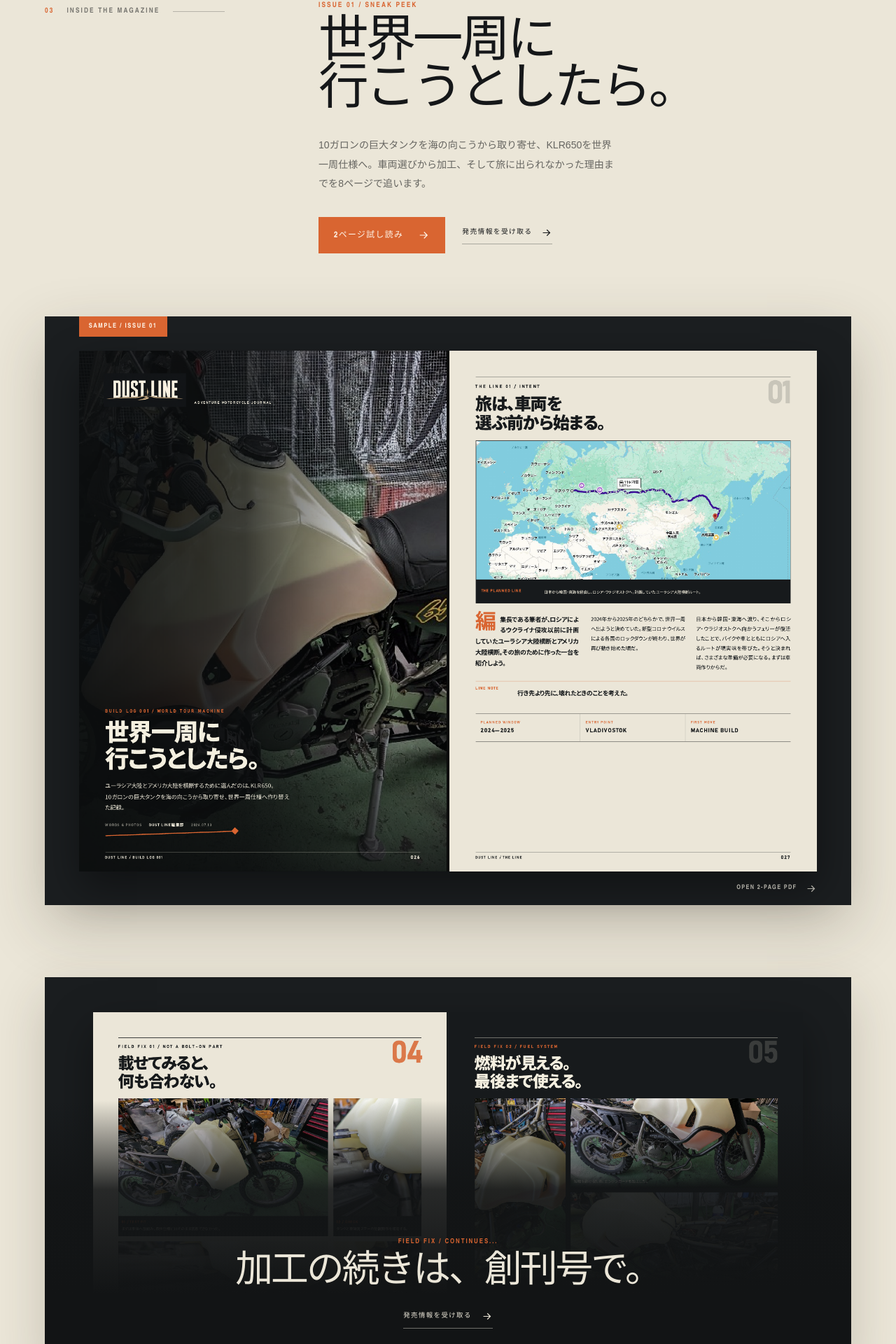
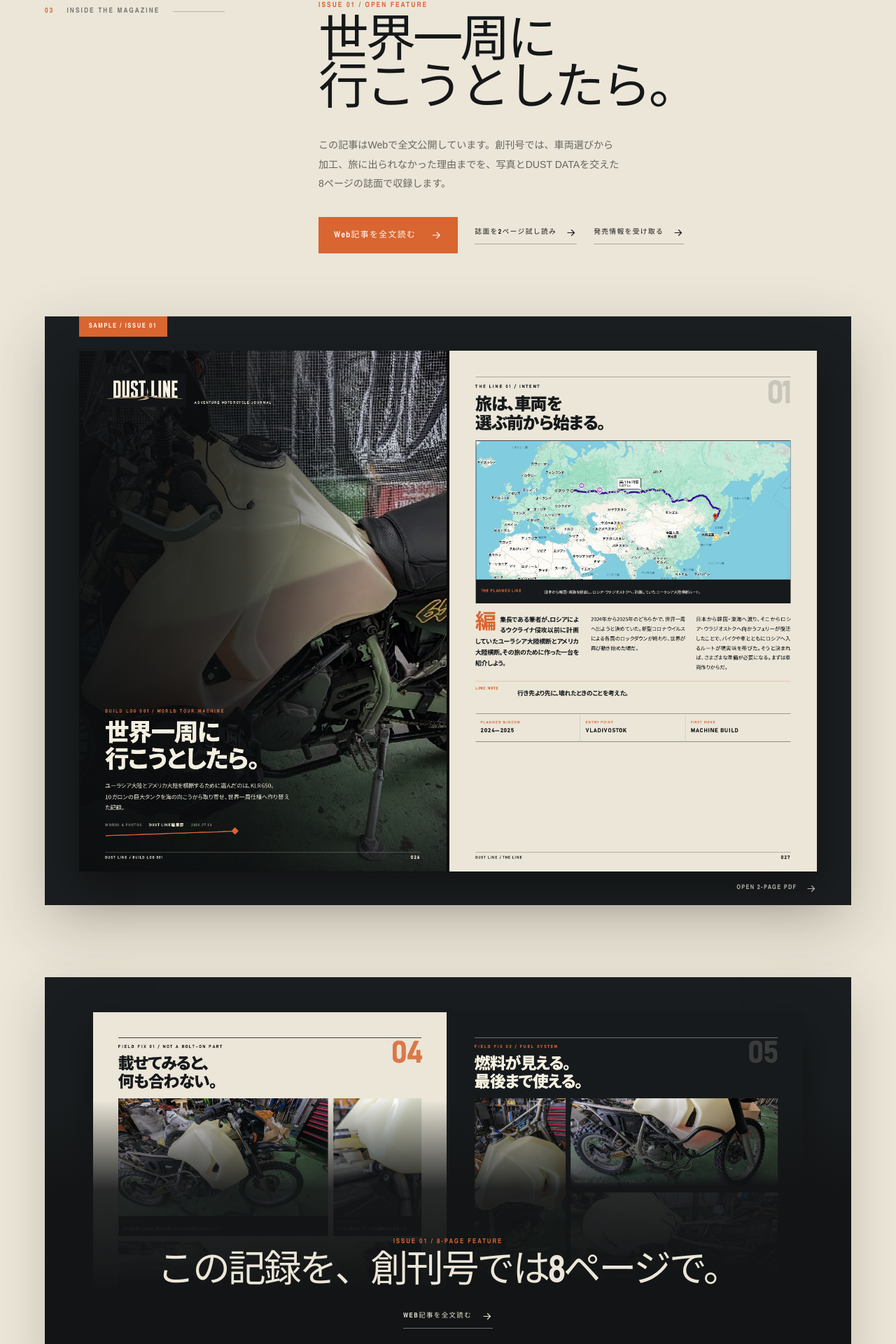
Before and after one commit to yuishoukai-ctrl/dust-line-site, a React (Vite) app: page / in a window 1280 px wide. Shown: the part 4124-6044 px from the top of the page at 70% size. Built offline with nearby package versions, Linux system fonts and the light colour scheme.

Commit message:
fix: position world trip as open feature

```diff
--- a/src/main.jsx
+++ b/src/main.jsx
@@ -165,6 +165,7 @@ function StoryGrid() {
 }
 
 function MagazinePreview() {
+  const webArticle = `${import.meta.env.BASE_URL}?article=world-trip`
   const samplePdf = `${import.meta.env.BASE_URL}downloads/dust-line-issue-01-sample.pdf`
   const page026 = assetPath('issue-01/world-trip-026.png')
   const page027 = assetPath('issue-01/world-trip-027.png')
@@ -176,11 +177,12 @@ function MagazinePreview() {
       <div className="sneak-peek__intro reveal">
         <div className="section-label"><span>03</span><span>INSIDE THE MAGAZINE</span></div>
         <div>
-          <p className="sneak-peek__kicker">ISSUE 01 / SNEAK PEEK</p>
+          <p className="sneak-peek__kicker">ISSUE 01 / OPEN FEATURE</p>
           <h2>世界一周に<br />行こうとしたら。</h2>
-          <p>10ガロンの巨大タンクを海の向こうから取り寄せ、KLR650を世界一周仕様へ。車両選びから加工、そして旅に出られなかった理由までを8ページで追います。</p>
+          <p>この記事はWebで全文公開しています。創刊号では、車両選びから加工、旅に出られなかった理由までを、写真とDUST DATAを交えた8ページの誌面で収録します。</p>
           <div className="sneak-peek__actions">
-            <a className="button button--accent" href={samplePdf} target="_blank" rel="noreferrer">2ページ試し読み <ArrowIcon /></a>
+            <a className="button button--accent" href={webArticle}>Web記事を全文読む <ArrowIcon /></a>
+            <a className="sneak-peek__notify" href={samplePdf} target="_blank" rel="noreferrer">誌面を2ページ試し読み <ArrowIcon /></a>
             <a className="sneak-peek__notify" href="#newsletter">発売情報を受け取る <ArrowIcon /></a>
           </div>
         </div>
@@ -195,15 +197,15 @@ function MagazinePreview() {
         <span className="sneak-peek__open">OPEN 2-PAGE PDF <ArrowIcon /></span>
       </a>
 
-      <div className="sneak-peek__tease reveal" aria-label="創刊号の加工記事を一部公開">
+      <div className="sneak-peek__tease reveal" aria-label="創刊号に収録する加工記事の誌面を一部公開">
         <div className="sneak-peek__tease-spread">
           <img src={page030} alt="タンク装着加工を掲載した誌面 030" loading="lazy" />
           <img src={page031} alt="燃料系統を解説した誌面 031" loading="lazy" />
         </div>
         <div className="sneak-peek__veil">
-          <span>FIELD FIX / CONTINUES...</span>
-          <strong>加工の続きは、創刊号で。</strong>
-          <a href="#newsletter">発売情報を受け取る <ArrowIcon /></a>
+          <span>ISSUE 01 / 8-PAGE FEATURE</span>
+          <strong>この記録を、創刊号では8ページで。</strong>
+          <a href={webArticle}>WEB記事を全文読む <ArrowIcon /></a>
         </div>
       </div>
     </section>
```
